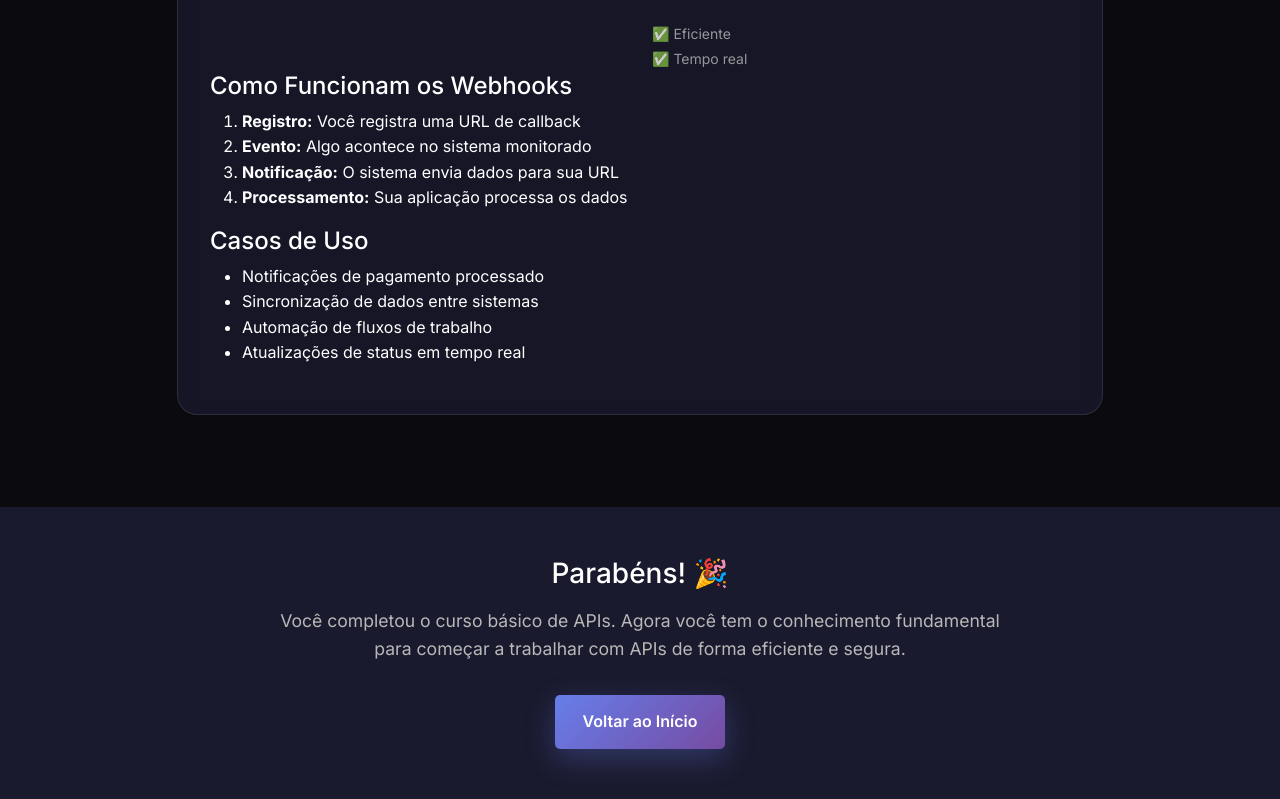
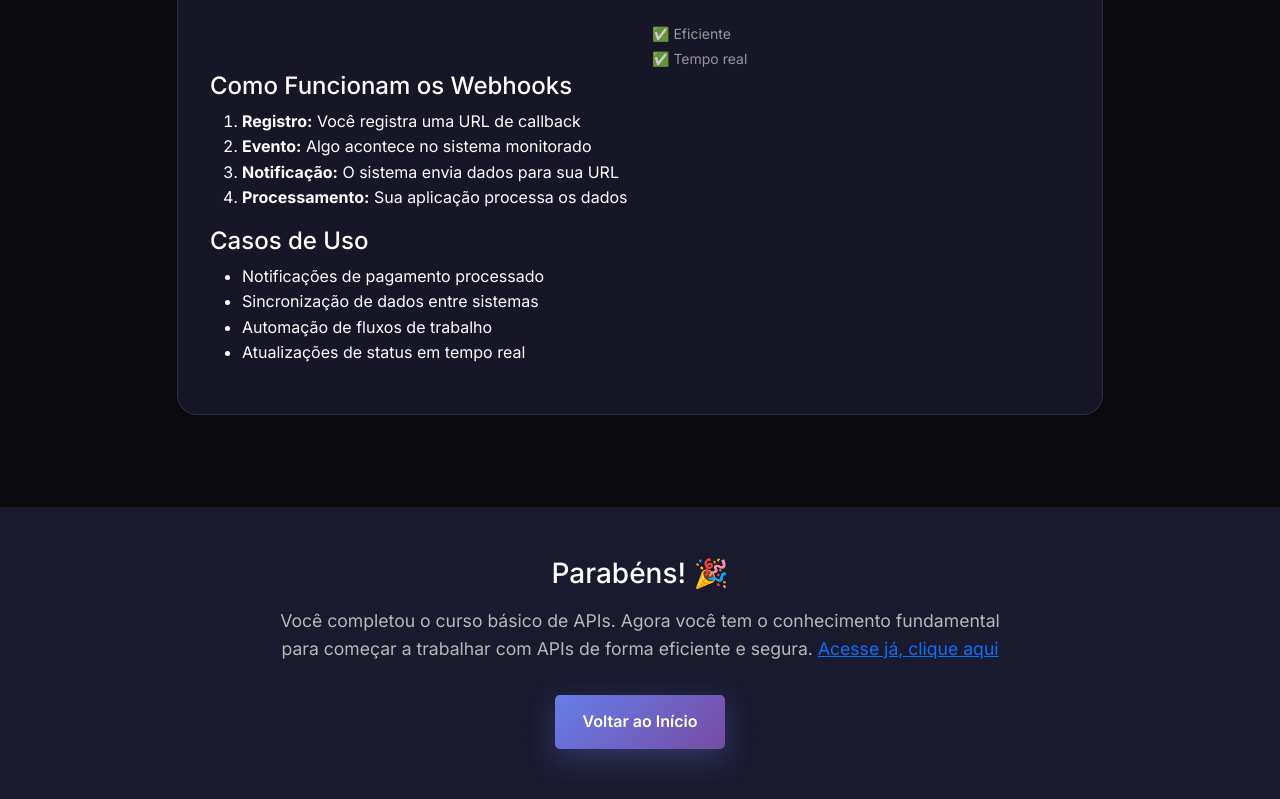
Before and after one commit to podwesley/api_com_mock, a plain HTML site: page index.html in a window 1280 px wide. Shown: the part 10896-11695 px from the top of the page. Drawn offline with nearby package versions, Linux system fonts and the light colour scheme.

```diff
--- a/index.html
+++ b/index.html
@@ -1266,11 +1266,11 @@ POST /api/webhooks
                 <div class="col-lg-8 mx-auto text-center">
                     <h3 style="margin-bottom: 1rem;">Parabéns! 🎉</h3>
                     <p style="color: var(--text-secondary); font-size: 1.1rem;">
-                        Você completou o curso básico de APIs. Agora você tem o conhecimento fundamental para começar a
-                        trabalhar com APIs de forma eficiente e segura.
+                        Você completou o curso básico de APIs. Agora você tem o conhecimento fundamental para começar a  trabalhar com APIs de forma eficiente e segura. <a href="https://github.com/podwesley/api_com_mock">Acesse já, clique aqui</a>
                     </p>
                     <div style="margin-top: 2rem;">
                         <a href="#home" class="btn-gradient">Voltar ao Início</a>
+
                     </div>
                 </div>
             </div>
```
